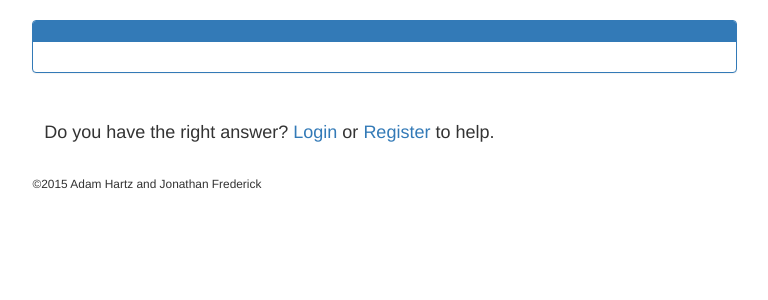
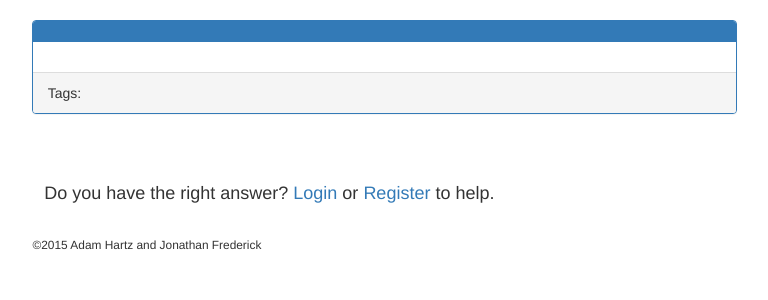
Before and after one commit to tiyd-python-adam-jon/question-box, a Django app: template questionbox/getanswers/templates/getanswers/answer_list.html in a window 1280 px wide. Shown: the part 52-352 px from the top of the page, without its empty margins (135-903 px from the left). Run offline with Django 3.2, Linux system fonts and the light colour scheme; the template is opened without the code that fills it, so the values that code supplies are empty; some libraries are stand-ins or nearby versions.

Commit message:
showing question tags below question

```diff
--- a/questionbox/getanswers/templates/getanswers/answer_list.html
+++ b/questionbox/getanswers/templates/getanswers/answer_list.html
@@ -8,20 +8,27 @@
       <div class="row">
         <div class="col-md-1">
           {# This is space to put something beside the question panel #}
+
         </div>
         <div class="col-md-9">
           <div class="panel panel-primary">
             <div class="panel-heading">
               <h3 class="panel-title"><b>{{ view.question.title }}</b></h3>
             </div>
-            <div class="panel-body">
+            <div class="panel-body" style="word-wrap:break-word">
               {{ view.question.qtext }}
+            </div>
+            <div class="panel-footer">
+                Tags: {% for tag in view.question.tag.all %}<a href="#"><mark class="muted">{{ tag.ttext }}</mark></a>  {% endfor %}
             </div>
           </div>
         </div>
       </div>
       <br>
+      <div class="row">
 
+      </div>
+      <br>
       {% for answer in answers %}
       <div class="row">
         <div class="col-md-1">
```
